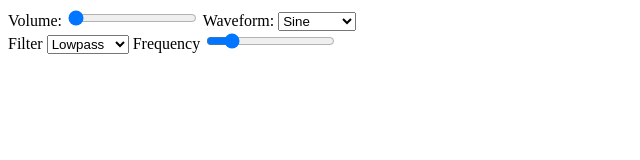
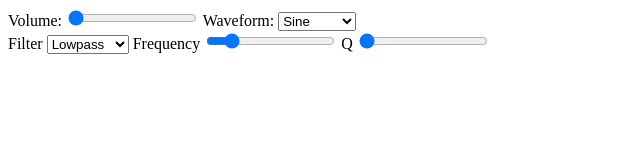
Before and after one commit to dagwisde/jamsynth, a plain HTML site: page index.html in a window 1280 px wide. Shown: the whole page, without its empty margins (0-640 px from the left). Drawn offline with Linux system fonts and the light colour scheme.

Commit message:
Add Q input to filters

```diff
--- a/index.html
+++ b/index.html
@@ -50,6 +50,16 @@
       step="1"
       value="350"
     />
+    <label for="filterQ">Q</label>
+    <input
+      type="range"
+      name="filterQ"
+      id="filterQ"
+      min="0.0001"
+      max="1000"
+      value="1"
+      step="0.1"
+    />
     <!-- Script -->
     <script src="./js/main.js"></script>
   </body>
--- a/js/main.js
+++ b/js/main.js
@@ -2,6 +2,7 @@
 const volumeControl = document.querySelector("#volume");
 const wavePicker = document.querySelector("#waveformPicker");
 const filterFreq = document.querySelector("#filterFreq");
+const filterQ = document.querySelector("#filterQ");
 const filterPicker = document.querySelector("#filterPicker");
 
 // Create audio context
@@ -63,6 +64,11 @@ filterFreq.addEventListener("input", () => {
   filter.frequency.value = filterFreq.value;
 });
 
+// Filter Q range
+filterQ.addEventListener("input", () => {
+  filter.Q.value = filterQ.value;
+});
+
 // Start tone on load
 osc1.start();
 osc2.start();
```
